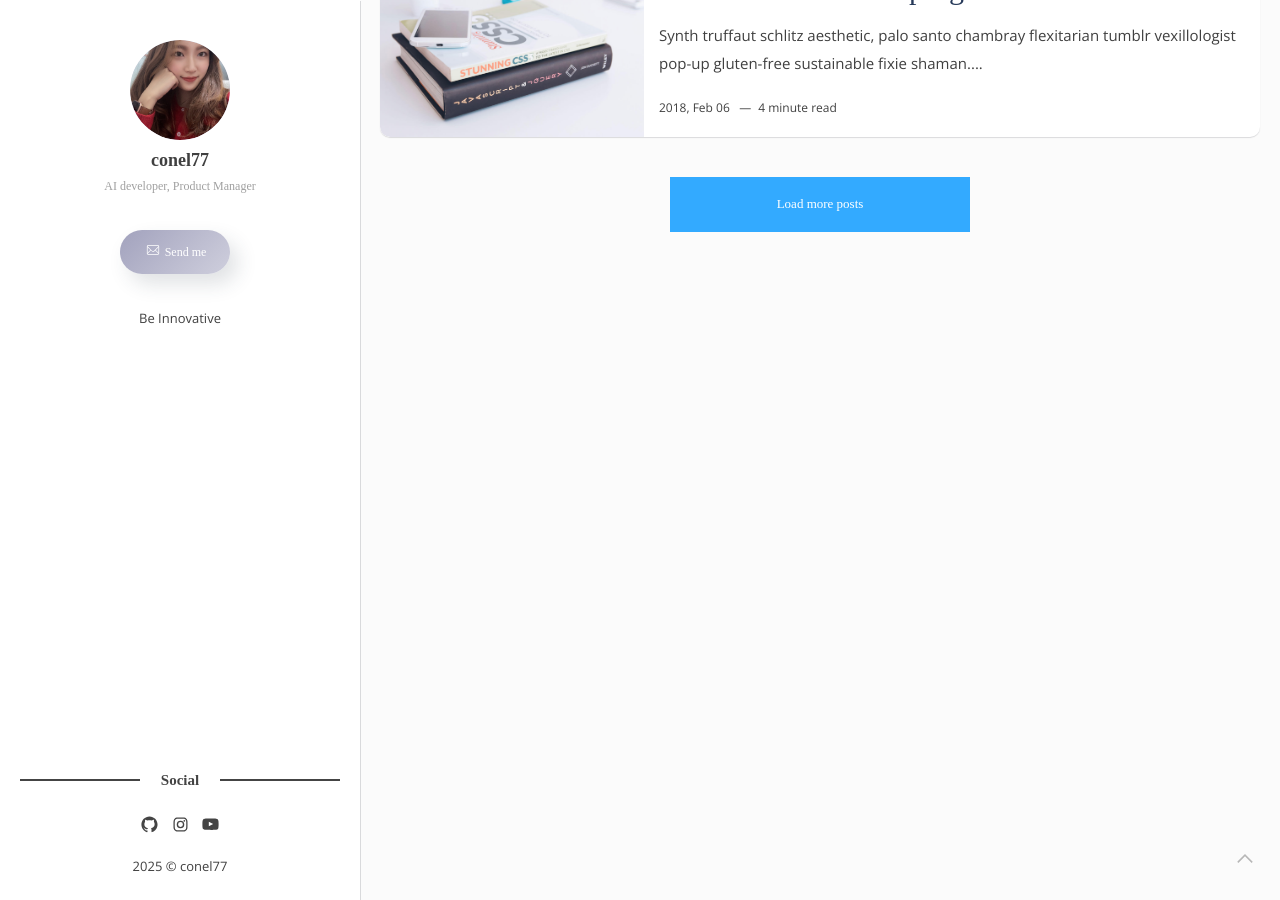
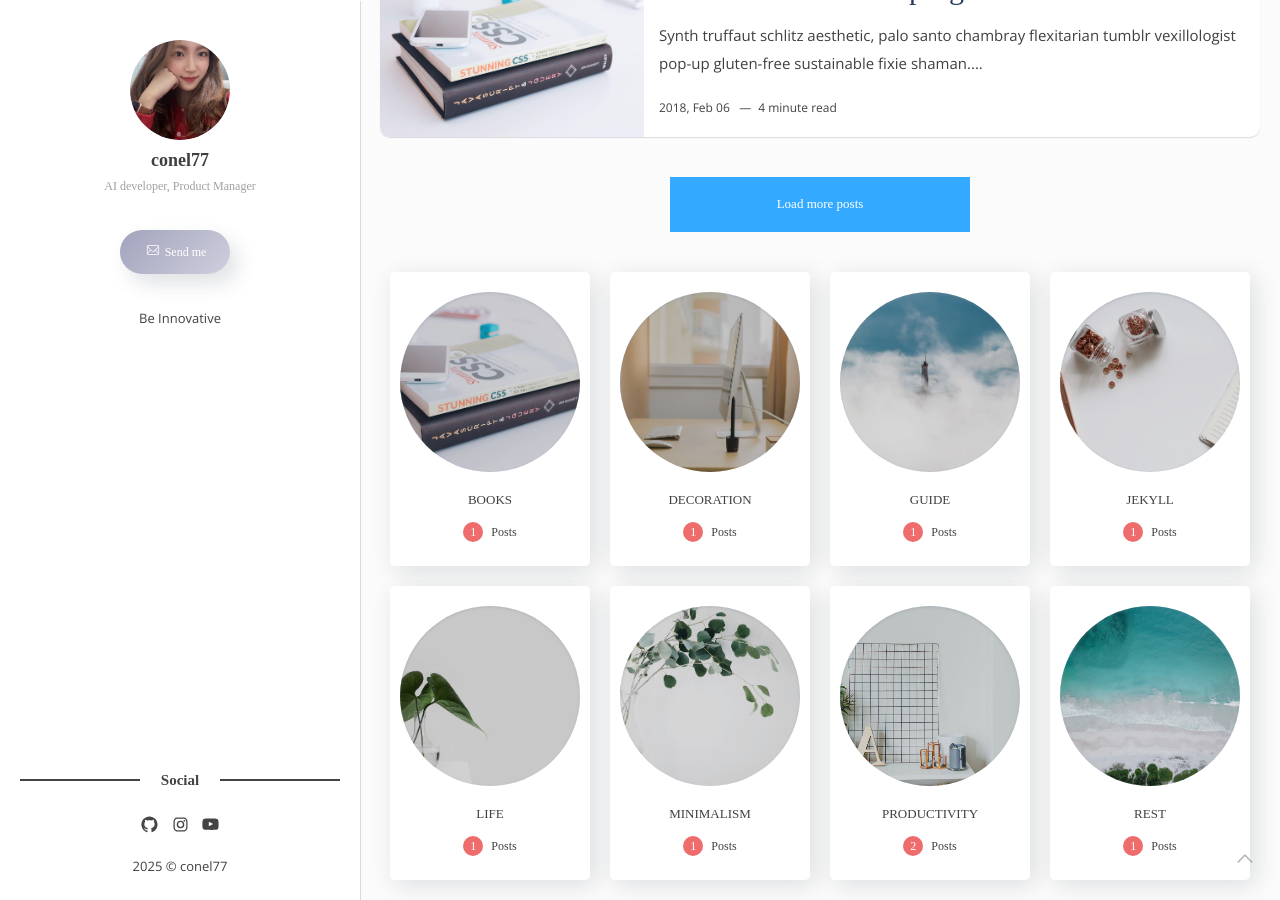
Before and after one commit to conel77/conel77.github.io, a Jekyll site: the page built from index.html, in a window 1280 px wide and 900 px high, scrolled down 1322 px. Built offline with Jekyll 4.4.1, drawn with Linux system fonts in a browser that asks for light colours; some web fonts are replaced; the list of posts is cut into pages by our own code.

Commit message:
Fix: make category cards visible by removing display:none

```diff
--- a/_includes/categories.html
+++ b/_includes/categories.html
@@ -1,4 +1,4 @@
-<div class="c-categories" style="display: none;">
+<div class="c-categories">
   <ul class="c-categories__list u-lists-reset">
     {% capture cats %} {% for cat in site.categories %} {{ cat | first }} {% endfor %} {% endcapture %} {% assign sortedCats
     = cats | split: ' ' | sort %} {% for category in sortedCats %}
```
